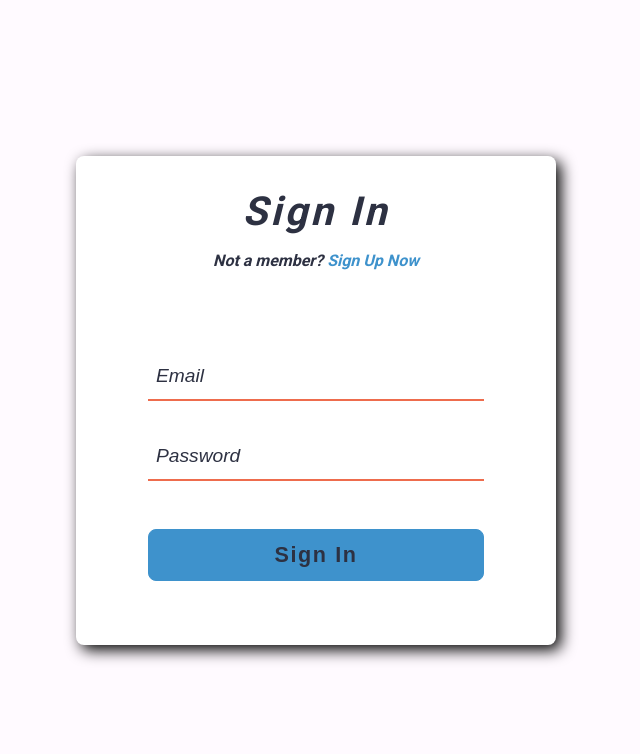
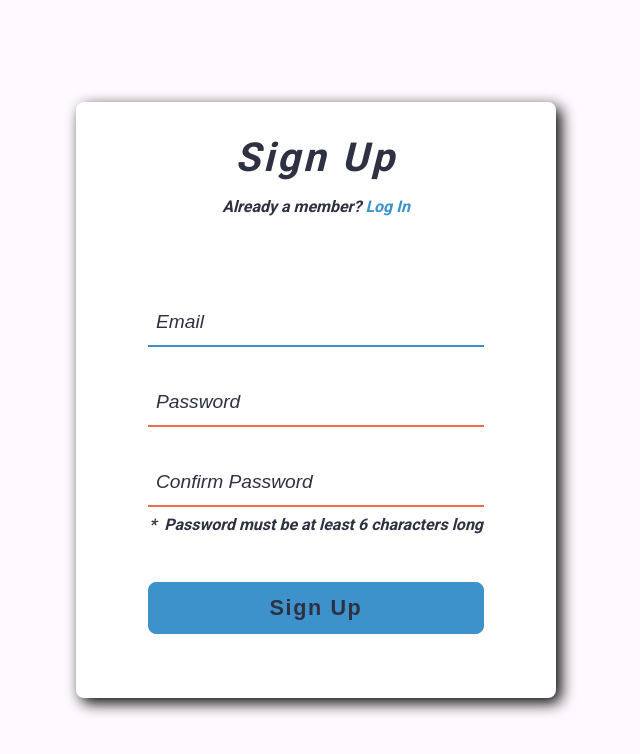
Before and after one commit to KaloyanDaskalov/first-react-app, a React (Create React App) app: page / in a window 1280 px wide. Shown: the top 754 px of the page, without its empty margins (324-964 px from the left). Built offline with nearby package versions, Linux system fonts and the light colour scheme; no server answers.

Commit message:
fix reducer actionsand add auth

```diff
--- a/src/components/App.js
+++ b/src/components/App.js
@@ -3,7 +3,7 @@ import Signup from "./Forms/Signup";
 import SignIn from "./Forms/SignIn";
 import classes from './App.module.css';
 
-const app = () => (<div className={classes.Background}><SignIn /></div>);
+const app = () => (<div className={classes.Background}><Signup /></div>);
 
 export default app;
 // class App extends Component {
--- a/src/components/Forms/SignIn.js
+++ b/src/components/Forms/SignIn.js
@@ -8,12 +8,11 @@ import { useAuth } from '../../store/Auth';
 
 const SignIn = () => {
     const [email, password, dispatch] = useFormState();
-    const { isToken, isAuth, login, logout } = useAuth();
+    const { signup } = useAuth();
 
-    const submitHandler = (event) => {
+    const submitHandler = async (event) => {
         event.preventDefault();
         console.log(emailValidation(email), emailValidation(password));
-        console.log(isToken, isAuth(), login, logout);
     }
 
     return (
--- a/src/components/Forms/Signup.js
+++ b/src/components/Forms/Signup.js
@@ -1,15 +1,31 @@
 import React from 'react';
+import useFormState from '../../store/formState';
+import { useAuth } from '../../store/Auth';
+import { actionType, emailValidation } from '../../sharedTools/index';
+
 import classes from './Forms.module.css';
 import Button from '../UI/Button/Button';
 import Input from '../UI/Input/Input';
-import useFormState from '../../store/formState';
+
 
 const Signup = () => {
     const [email, password, dispatch, confirm] = useFormState();
-    const submitHandler = (event) => {
+    const { signup } = useAuth();
+
+    const submitHandler = async (event) => {
         event.preventDefault();
         console.log(email, password, confirm);
+        console.log(emailValidation(email));
+        // try {
+        //     await signup(email, password);
+        // } catch (err) {
+        //     console.log(err);
+        // }
     };
+
+    function inputHandler(e) {
+        dispatch({ type: actionType(e), payload: e.target.value });
+    }
 
     return (<div className={classes.Container}>
         <header className={classes.Header}>
@@ -20,9 +36,9 @@ const Signup = () => {
             <p className={classes.Message}>Error Message</p>
         </header>
         <form className={classes.Form} onSubmit={submitHandler} >
-            <Input getValue={(e) => dispatch({ type: 'Email', email: e.target.value })} showError={false} attributes={{ type: 'text', placeholder: 'Email' }} />
-            <Input getValue={(e) => dispatch({ type: 'Password', password: e.target.value })} showError attributes={{ type: 'password', placeholder: 'Password' }} />
-            <Input getValue={(e) => dispatch({ type: 'Confirm', confirm: e.target.value })} showError attributes={{ type: 'password', placeholder: 'Confirm Password' }} />
+            <Input getValue={inputHandler} showError={false} attributes={{ type: 'text', placeholder: 'Email' }} />
+            <Input getValue={inputHandler} showError attributes={{ type: 'password', placeholder: 'Password' }} />
+            <Input getValue={inputHandler} showError attributes={{ type: 'password', placeholder: 'Confirm Password' }} />
             <p className={classes.Instructions}>Password must be at least 6 characters long</p>
             <Button>Sign Up</Button>
         </form>
--- /dev/null
+++ b/src/sharedTools/actionType.js
@@ -0,0 +1,3 @@
+export function actionType(e) {
+    return e.target.placeholder.toUpperCase().replace(/ /g, '_');
+}
--- a/src/sharedTools/index.js
+++ b/src/sharedTools/index.js
@@ -1 +1,2 @@
 export { emailValidation } from './emailValidation';
+export { actionType } from './actionType';
--- a/src/store/Auth.js
+++ b/src/store/Auth.js
@@ -1,34 +1,33 @@
-import React, { useState, useContext } from 'react';
+import React, { useState, useContext, useEffect } from 'react';
+import { auth } from '../config/firebase';
 
-const AuthContext = React.createContext({
-    isToken: '',
-    isAuth: () => { },
-    login: () => { },
-    logout: () => { }
-});
+const AuthContext = React.createContext();
 
 export function useAuth() {
     return useContext(AuthContext);
 }
 
 export default function AuthProvider({ children }) {
-    const [isToken, setIsToken] = useState('');
+    const [user, setUser] = useState(null);
 
-    const login = (token) => {
-        setIsToken(token);
+    function signup(email, password) {
+        auth.createUserWithEmailAndPassword(email, password);
+    }
+
+    useEffect(() => {
+        const unsubscribe = auth.onAuthStateChanged(user => {
+            setUser(user);
+        });
+        return unsubscribe;
+    }, []);
+
+    const context = {
+        user,
+        signup
     };
 
-    const logout = () => {
-        setIsToken('');
-    };
-
-    const isAuth = () => {
-        return !!isToken;
-    }
-
-
     return (
-        <AuthContext.Provider value={{ isToken, isAuth, login, logout }} >
+        <AuthContext.Provider value={context} >
             {children}
         </AuthContext.Provider>
     );
--- a/src/store/formState.js
+++ b/src/store/formState.js
@@ -8,12 +8,12 @@ const initialState = {
 
 const reducer = (state, action) => {
     switch (action.type) {
-        case 'Email':
-            return { ...state, email: action.email };
-        case 'Password':
-            return { ...state, password: action.password };
-        case 'Confirm':
-            return { ...state, confirm: action.confirm };
+        case 'EMAIL':
+            return { ...state, email: action.payload };
+        case 'PASSWORD':
+            return { ...state, password: action.payload };
+        case 'CONFIRM_PASSWORD':
+            return { ...state, confirm: action.payload };
         default:
             throw new Error('No reducer action');
     }
```
Also changed, not shown: 1 other file (tests, documents, lock files or other folders).
